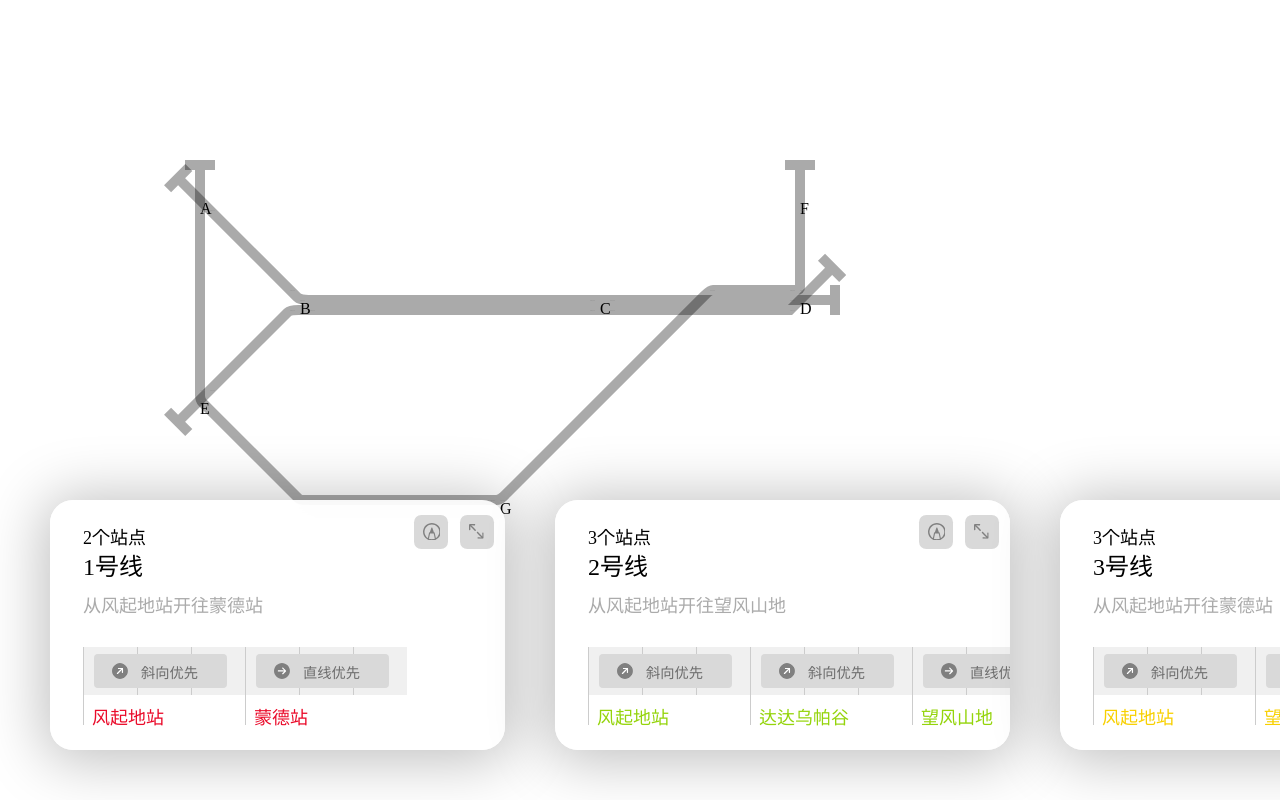
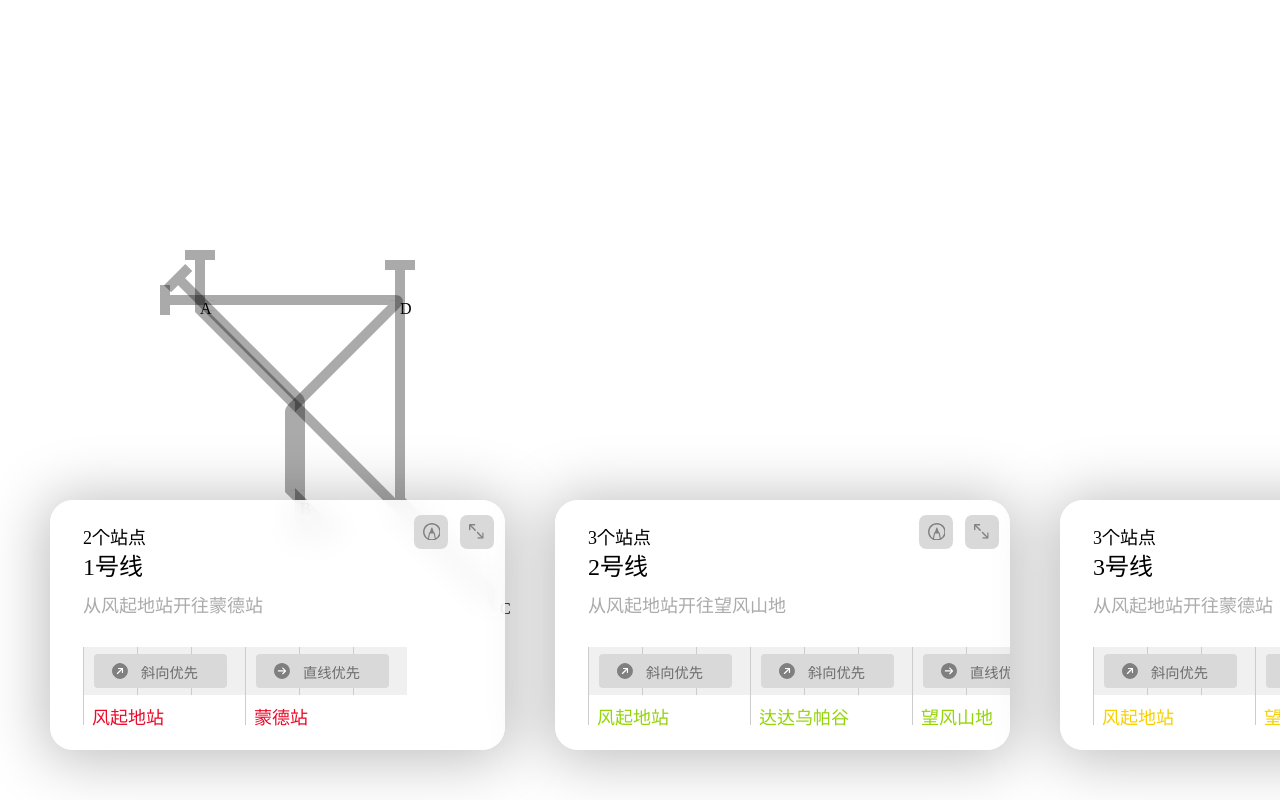
Before and after one commit to RyanEdo/mini-metro-web, a React (Create React App) app: page / in a window 1280 px wide. Built offline with nearby package versions, Linux system fonts and the light colour scheme.

Commit message:
use real data

```diff
--- a/src/Common/AutoGrowthInput.tsx
+++ b/src/Common/AutoGrowthInput.tsx
@@ -41,6 +41,9 @@ export function AutoGrowthInput({
         onInput={onInput}
         type={type}
         disabled={disabled}
+        onWheel={e=>{
+          e.stopPropagation();
+        }}
       ></input>
     </div>
   );
--- a/src/Common/util.ts
+++ b/src/Common/util.ts
@@ -1,7 +1,7 @@
 import { MouseEvent, WheelEventHandler } from "react";
 
-export const mapToArr = (map: Map<any, any>) => {
-  const arr: any[] = [];
+export const mapToArr = <K,V>(map: Map<K, V>) => {
+  const arr: V[] = [];
   map.forEach((x) => arr.push(x));
   return arr;
 };
--- a/src/DataStructure/Vector.ts
+++ b/src/DataStructure/Vector.ts
@@ -122,6 +122,7 @@ export class Vector extends Direction {
       if (-deltaX === deltaY) return Direct.leftUp;
       else if (-deltaX > deltaY) return Direct.leftUpA;
       else return Direct.leftUpB;
+    // debugger
     throw Error("error happend when getting direction");
   }
 }
--- a/src/Entrance/App.tsx
+++ b/src/Entrance/App.tsx
@@ -16,12 +16,17 @@ function App() {
   const [showConfirmation, setShowConfirmation] =
     useState<showConfirmationInterface>();
   useEffect(() => {
-    setShowConfirmation(()=>ref.current?.showConfirmation);
+    setShowConfirmation(() => ref.current?.showConfirmation);
   }, [ref.current?.showConfirmation]);
   return (
     <div className="App">
       <DeleteConfirmation ref={ref} />
-      <ScaleLayer editingMode={editingMode} setEditingMode={setEditingMode} />
+      <ScaleLayer
+        editingMode={editingMode}
+        setEditingMode={setEditingMode}
+        data={data}
+        setData={setData}
+      />
       <Cards
         data={data}
         setData={setData}
--- a/src/Line/LinePoints.ts
+++ b/src/Line/LinePoints.ts
@@ -5,7 +5,6 @@ import { LineRecord } from "../DataStructure/LineRecord";
 import { Point } from "../DataStructure/Point";
 import { Rail } from "../DataStructure/Rail";
 import { Vector } from "../DataStructure/Vector";
-
 
 const getTurningPoint = (
   A: Point,
@@ -77,9 +76,7 @@ const getTurningPoint = (
     const AOffsetPoint = getStartOffsetPointOfStation(lineRecord);
     const BOffsetPoint = getEndOffsetPointOfStation(nextLineRecord);
     if (
-        lineRecord
-          .getOutDirection()!
-          .oppositeTo(nextLineRecord.getInDirection())
+      lineRecord.getOutDirection()!.oppositeTo(nextLineRecord.getInDirection())
     ) {
       //direct to next station
       return [AOffsetPoint, BOffsetPoint];
@@ -110,14 +107,23 @@ const getTurningPoint = (
     )
       return [];
     else {
+      // same in same out, need two points
+      if (inDirection?.sameTo(outDirection!)) {
+        return [AOffsetPoint, BOffsetPoint];
+      }
       const crossPointInStation = getTurningPoint(
         AOffsetPoint,
         BOffsetPoint,
         inDirection!,
         outDirection!
       );
+      // if(crossPointInStation.x === Infinity) debugger
       // not same point, but cross in inPoint or outPoint
-        if(crossPointInStation.sameTo(AOffsetPoint) || crossPointInStation.sameTo(BOffsetPoint)) return[]
+      if (
+        crossPointInStation.sameTo(AOffsetPoint) ||
+        crossPointInStation.sameTo(BOffsetPoint)
+      )
+        return [];
       return [crossPointInStation];
     }
   } else return [];
@@ -147,7 +153,10 @@ const getTurningPoint = (
       pointsBetweenStations.shift();
     // next line start point is the same with this line's end,
     // delete next line start point
-      if (keyPoints.length && pointsBetweenStations[0].sameTo(keyPoints[keyPoints.length - 1]))
+    if (
+      keyPoints.length &&
+      pointsBetweenStations[0].sameTo(keyPoints[keyPoints.length - 1])
+    )
       pointsBetweenStations.shift();
     keyPoints = keyPoints.concat(pointsBetweenStations);
     lineRecord = lineRecord.nextLineRecord;
@@ -166,7 +175,10 @@ const getTurningPoint = (
     const B = keyPoints[i];
     const C = keyPoints[i + 1];
     const AC = new Vector(A, C);
-      if (!AC.passesThroughPointRound(B)) QKeyPoints.push(B);
+    const AB = new Vector(A, B);
+    const BC = new Vector(B, C);
+    if (!AC.passesThroughPointRound(B) || AB.direct !== BC.direct)
+      QKeyPoints.push(B);
   }
   QKeyPoints.push(end);
   return QKeyPoints;
@@ -231,4 +243,4 @@ const getTurningPoint = (
   return MCommand + path + EndCommand;
 };
 
-  export {getAllKeyPoints,getRoundedPoints,generateLineCommand}
+export { getAllKeyPoints, getRoundedPoints, generateLineCommand };
--- a/src/Render/Card/StationCard.tsx
+++ b/src/Render/Card/StationCard.tsx
@@ -7,7 +7,7 @@ import { StationProps, UserDataType, useData } from "../../Data/UserData";
 import shapes from "../../Resource/Shape/shape";
 import { Shape } from "../../Data/Shape";
 import { AutoGrowthInput } from "../../Common/AutoGrowthInput";
-import { onWheelY, scrollOptimize } from "../../Common/util";
+import { onWheelX, onWheelY, scrollOptimize } from "../../Common/util";
 import { showConfirmationInterface } from "../Delete/DeleteConfirmation";
 export function StationCard({
   station,
--- a/src/Render/Layer/RenderLayer.tsx
+++ b/src/Render/Layer/RenderLayer.tsx
@@ -1,15 +1,89 @@
-import React from "react";
+import React, { Dispatch, SetStateAction } from "react";
 import DevelopLayer from "./DevelopLayer";
 import { LineCard } from "../Card/LineCard";
 import { Cards } from "../Card/Cards";
+import { LineProps, StationProps, UserDataType } from "../../Data/UserData";
+import { Station } from "../../DataStructure/Station";
+import { Point } from "../../DataStructure/Point";
+import { mapToArr } from "../../Common/util";
+import { Line } from "../../DataStructure/Line";
+import LineRender from "../Component/LineRender";
+class RenderProps {
+  data!: UserDataType;
+  setData!: Dispatch<SetStateAction<UserDataType>>;
+}
+const buildStations = (
+  stations: Map<string | number, StationProps>
+): Map<number, Station> => {
+  const stationMap = new Map();
+  mapToArr(stations).forEach((station) => {
+    const { position, stationId } = station;
+    const [x, y] = position;
+    const dStation = new Station(new Point(x, y));
+    stationMap.set(stationId, dStation);
+  });
+  return stationMap;
+};
 
-function RenderLayer() {
-    return (
-      <div className="RenderLayer">
-        <DevelopLayer />
+const buildLines = (
+  lines: Map<string | number, LineProps>,
+  stationMap: Map<number, Station>
+) => {
+  const lineMap = new Map();
+  mapToArr(lines).forEach((line) => {
+    const { stationIds, lineId } = line;
+    const dStations = stationIds.map((stationId) => {
+      const dStation = stationMap.get(stationId)!;
+      return dStation;
+    });
+    const dLine = new Line();
+    dLine.linkAll(dStations);
+    lineMap.set(lineId, dLine);
+  });
+  return lineMap;
+};
 
-      </div>
-    );
-  }
+const renderStations = (allStationsList: Station[]) => {
+  return (
+    <div>
+      {allStationsList.map((station, index) => (
+        <div
+          style={{
+            position: "absolute",
+            left: station.position.x,
+            top: station.position.y,
+          }}
+        >
+          {String.fromCharCode("A".charCodeAt(0) + index)}
+        </div>
+      ))}
+    </div>
+  );
+};
 
-  export default RenderLayer;
+const renderLines = (allLinesList: Line[]) => {
+  return (
+    <div>
+      {allLinesList.map((line) => {
+        return <LineRender line={line} />;
+      })}
+    </div>
+  );
+};
+
+function RenderLayer({ data, setData }: RenderProps) {
+  const { lines, stations } = data;
+  const stationMap = buildStations(stations);
+  const lineMap = buildLines(lines, stationMap);
+  const allStationsList = mapToArr(stationMap);
+  const allLinesList = mapToArr(lineMap);
+  return (
+    <div className="RenderLayer">
+      {renderStations(allStationsList)}
+      {renderLines(allLinesList)}
+      {/* <DevelopLayer /> */}
+    </div>
+  );
+}
+
+export default RenderLayer;
--- a/src/Render/Layer/ScaleLayer.tsx
+++ b/src/Render/Layer/ScaleLayer.tsx
@@ -1,4 +1,4 @@
-import React, { useState } from "react";
+import React, { Dispatch, SetStateAction, useState } from "react";
 import { Mode } from "../../DataStructure/Mode";
 import RenderLayer from "./RenderLayer";
 import {
@@ -14,11 +14,19 @@ import {
 import "./ScaleLayer.scss";
 import { getCursor } from "../../Style/Cursor";
 import { Point } from "../../DataStructure/Point";
+import { UserDataType } from "../../Data/UserData";
 class ScaleLayerProp {
   editingMode!: Mode;
   setEditingMode!: React.Dispatch<React.SetStateAction<Mode>>;
+  data!: UserDataType;
+  setData!: Dispatch<SetStateAction<UserDataType>>;
 }
-function ScaleLayer({ editingMode, setEditingMode }: ScaleLayerProp) {
+function ScaleLayer({
+  editingMode,
+  setEditingMode,
+  data,
+  setData,
+}: ScaleLayerProp) {
   const [translateX, setTranslateX] = useState(0);
   const [translateY, setTranslateY] = useState(0);
   const [scale, setScale] = useState(1);
@@ -119,7 +127,7 @@ function ScaleLayer({ editingMode, setEditingMode }: ScaleLayerProp) {
       style={{ cursor: getCursor(editingMode) }}
     >
       <div className="transform-layer" style={style}>
-        <RenderLayer />
+        <RenderLayer data={data} setData={setData} />
       </div>
     </div>
   );
```
Lines whose indentation alone changed are shown as unchanged.
